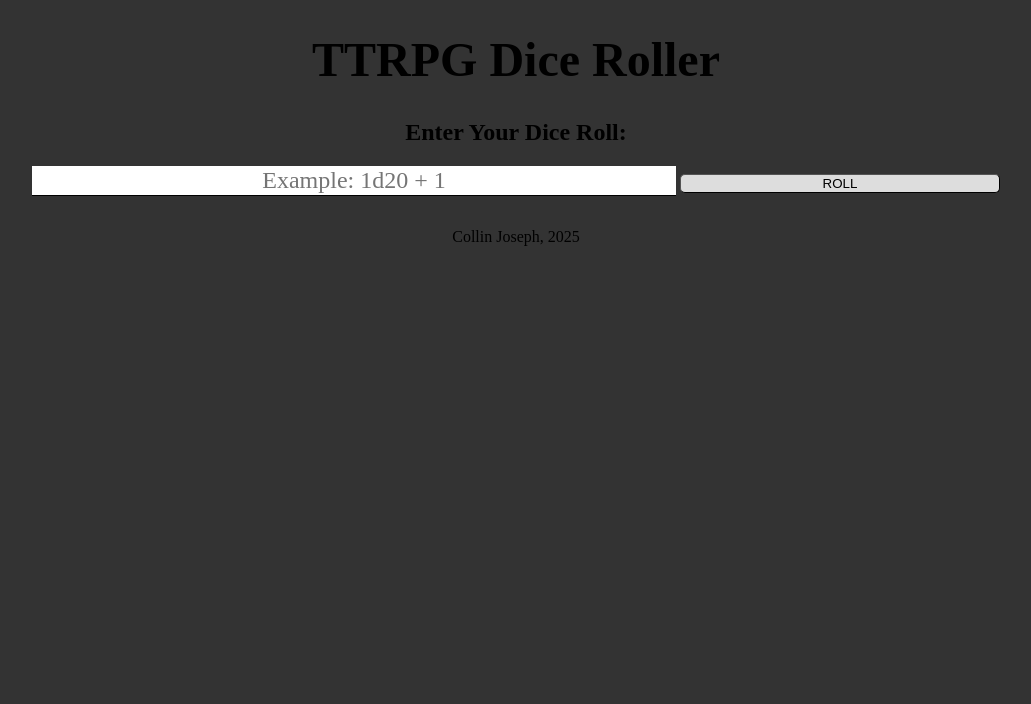
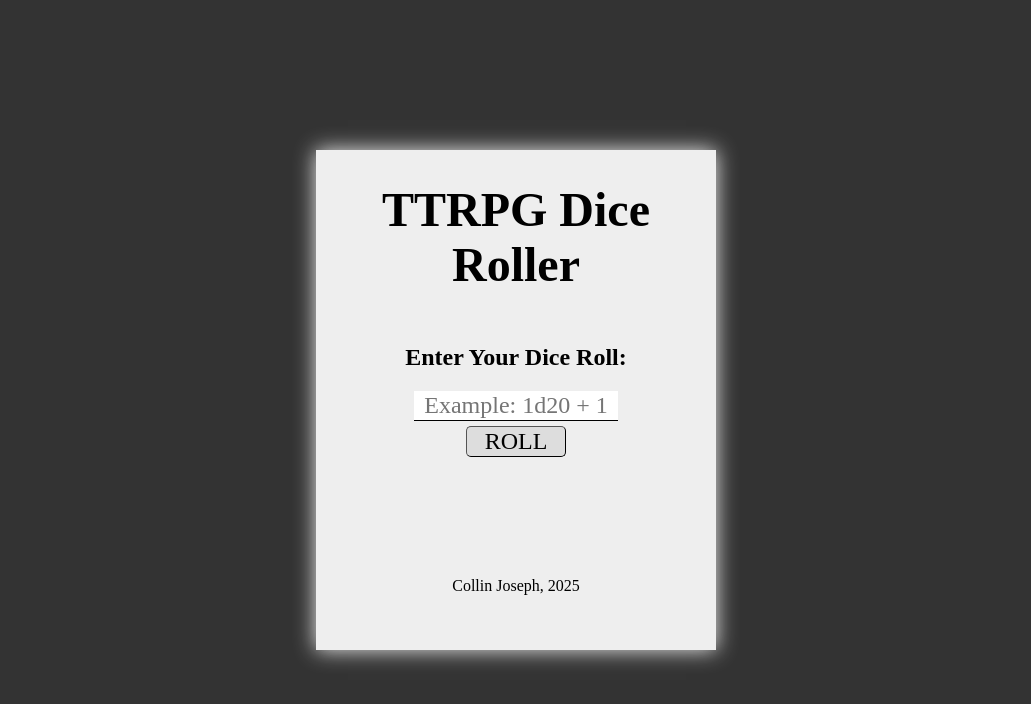
Before and after one commit to collinapjoseph/ttrpg-dice-roller, a plain HTML site: page index.html in a window 1280 px wide. Shown: the whole page, without its empty margins (124-1155 px from the left). Drawn offline with nearby package versions, Linux system fonts and the light colour scheme; a web font is replaced by a local one.

Commit message:
add jquery and update layout

```diff
--- a/index.html
+++ b/index.html
@@ -13,16 +13,21 @@
       rel="stylesheet" />
   </head>
   <body>
+    <div class="container">
+      <div class="canvas">
         <h1>TTRPG Dice Roller</h1>
         <h2>Enter Your Dice Roll:</h2>
         <input class="dice-input" type="text" placeholder="Example: 1d20 + 1" />
-    <button class="roll-btn">ROLL</button>
-    <h2 class="roll-result"></h2>
+        <input class="roll-btn" type="button" value="ROLL" />
+        <h2 class="roll-result">0</h2>
 
         <footer>
           Collin Joseph, 2025
           <a href=""></a>
         </footer>
+      </div>
+    </div>
+    <script src="https://ajax.googleapis.com/ajax/libs/jquery/3.7.1/jquery.min.js"></script>
     <script src="./script.js" charset="UTF-8"></script>
   </body>
 </html>
```
Lines whose indentation alone changed are shown as unchanged.
